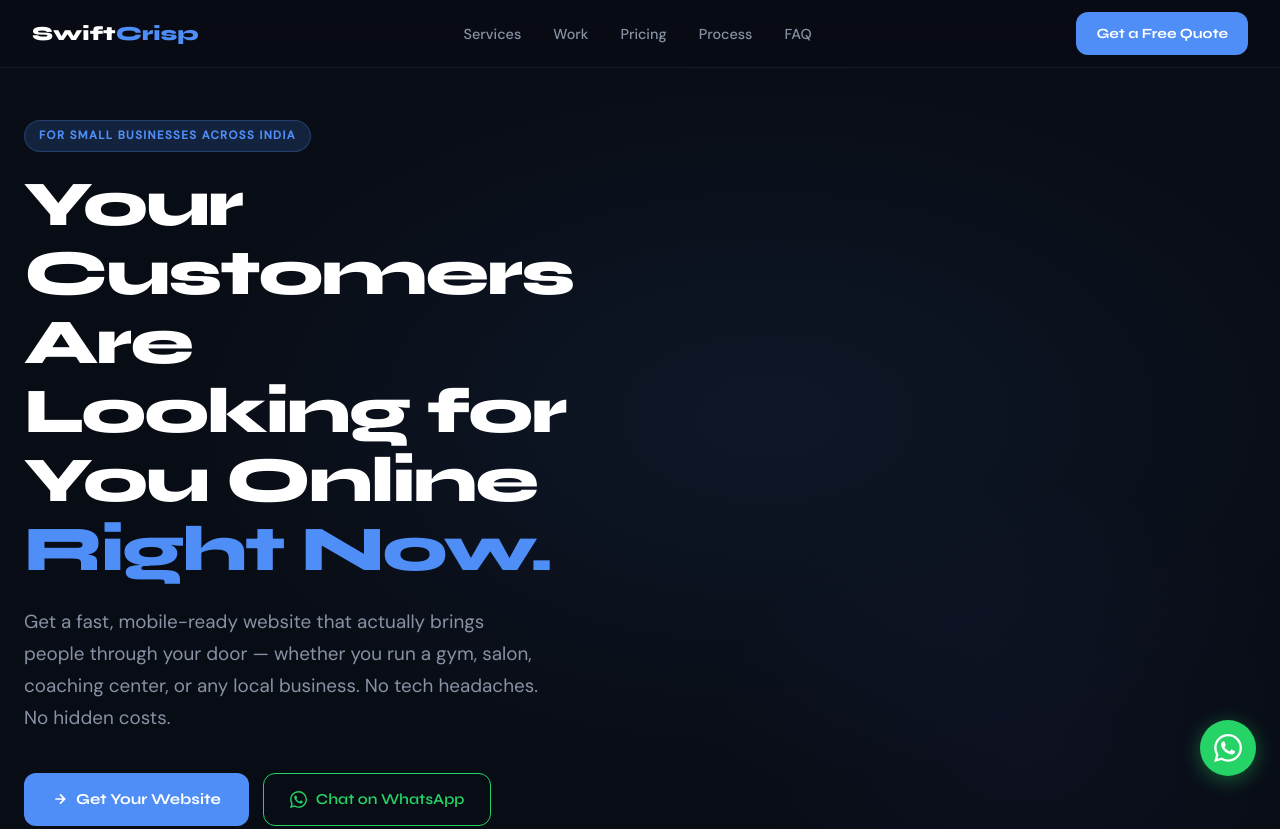
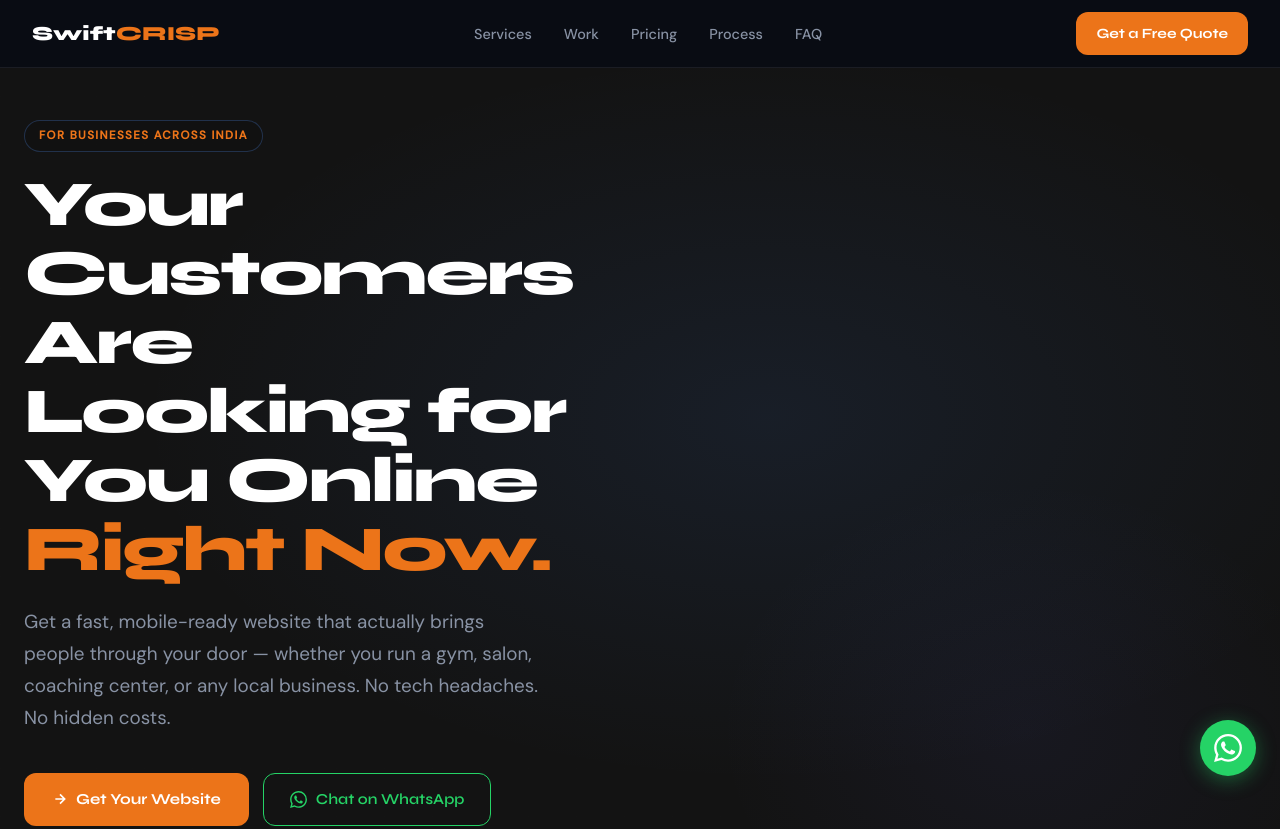
Before and after one commit to Okay-Shreyansh/swiftcrisp, a plain HTML site: page index.html in a window 1280 px wide. Shown: the top 829 px of the page. Drawn offline with Linux system fonts and the light colour scheme.

Commit message:
Initial commit

```diff
--- a/index.html
+++ b/index.html
@@ -3,7 +3,7 @@
 <head>
   <meta charset="UTF-8" />
   <meta name="viewport" content="width=device-width, initial-scale=1.0" />
-  <title>SwiftCrisp India – Affordable Websites for Small Businesses</title>
+  <title>SwiftCrisp – Affordable Websites for Small Businesses</title>
   <meta name="description" content="Get a fast, mobile-ready website for your gym, salon, or coaching center. Starting at ₹3,999. Built by a dedicated developer who understands local businesses." />
   <link rel="preconnect" href="https://fonts.googleapis.com">
   <link rel="preconnect" href="https://fonts.gstatic.com" crossorigin>
@@ -11,10 +11,10 @@
   <style>
     *, *::before, *::after { box-sizing: border-box; margin: 0; padding: 0; }
     html { scroll-behavior: smooth; font-size: 16px; }
-    body { font-family: 'DM Sans', sans-serif; background: #080c14; color: #e8eaf0; line-height: 1.7; overflow-x: hidden; }
+    body { font-family: 'DM Sans', sans-serif; background: #131313; color: #e8eaf0; line-height: 1.7; overflow-x: hidden; }
     :root {
-      --accent: #4f8ef7; --accent-glow: rgba(79,142,247,0.18); --accent-dark: #2563eb;
-      --surface: #0f1422; --surface2: #141928; --border: rgba(255,255,255,0.07);
+      --accent: #ec7419; --accent-glow: rgba(11, 11, 11, 0.18); --accent-dark: #f0650e;
+      --surface: #151515; --surface2: #1c1c1c; --border: rgba(255,255,255,0.07);
       --text-muted: #8892a4; --text: #e8eaf0; --heading: #ffffff;
       --radius: 12px; --max-w: 1120px; --section-pad: 96px 24px;
     }
@@ -100,10 +100,10 @@
     .port-body .pt { font-size: 0.75rem; color: var(--text-muted); text-transform: uppercase; letter-spacing: 0.1em; margin-bottom: 8px; }
     .port-body h3 { font-size: 1.1rem; font-weight: 700; margin-bottom: 10px; }
     .port-body p { font-size: 0.88rem; color: var(--text-muted); margin-bottom: 14px; }
-    .ptag { display: inline-block; font-size: 0.75rem; background: rgba(79,142,247,0.08); border: 1px solid rgba(79,142,247,0.18); color: var(--accent); padding: 4px 10px; border-radius: 6px; }
+    .ptag { display: inline-block; font-size: 0.75rem; background: rgba(40, 40, 40, 0.08); border: 1px solid rgba(79,142,247,0.18); color: var(--accent); padding: 4px 10px; border-radius: 6px; }
 
     /* PRICING */
-    #pricing { padding: var(--section-pad); background: var(--surface); }
+    #pricing { padding: var(--section-pad); background:#19191a; }
     .price-grid { display: grid; grid-template-columns: repeat(auto-fit, minmax(260px, 1fr)); gap: 24px; }
     .price-card { background: var(--surface2); border: 1px solid var(--border); border-radius: var(--radius); padding: 32px 28px; display: flex; flex-direction: column; transition: border-color 0.2s, transform 0.2s; }
     .price-card.pop { border-color: var(--accent); position: relative; }
@@ -188,7 +188,7 @@
 
 <!-- NAVBAR -->
 <nav id="navbar">
-  <a href="#hero" class="nav-logo">Swift<span>Crisp</span></a>
+  <a href="#hero" class="nav-logo">Swift<span>CRISP</span></a>
   <ul class="nav-links">
     <li><a href="#services">Services</a></li>
     <li><a href="#portfolio">Work</a></li>
@@ -210,7 +210,7 @@
   <a href="#pricing" onclick="closeMobile()">Pricing</a>
   <a href="#process" onclick="closeMobile()">Process</a>
   <a href="#faq" onclick="closeMobile()">FAQ</a>
-  <a href="https://wa.me/919XXXXXXXXX?text=Hi%2C%20I%20want%20a%20website" target="_blank" class="btn-wa" style="justify-content:center;margin-top:8px">
+  <a href="https://wa.me/918882156164?text=Hi%2C%20I%20want%20a%20website" target="_blank" class="btn-wa" style="justify-content:center;margin-top:8px">
     <svg width="17" height="17" viewBox="0 0 24 24" fill="currentColor"><path d="M17.472 14.382c-.297-.149-1.758-.867-2.03-.967-.273-.099-.471-.148-.67.15-.197.297-.767.966-.94 1.164-.173.199-.347.223-.644.075-.297-.15-1.255-.463-2.39-1.475-.883-.788-1.48-1.761-1.653-2.059-.173-.297-.018-.458.13-.606.134-.133.298-.347.446-.52.149-.174.198-.298.298-.497.099-.198.05-.371-.025-.52-.075-.149-.669-1.612-.916-2.207-.242-.579-.487-.5-.669-.51-.173-.008-.371-.01-.57-.01-.198 0-.52.074-.792.372-.272.297-1.04 1.016-1.04 2.479 0 1.462 1.065 2.875 1.213 3.074.149.198 2.096 3.2 5.077 4.487.709.306 1.262.489 1.694.625.712.227 1.36.195 1.871.118.571-.085 1.758-.719 2.006-1.413.248-.694.248-1.289.173-1.413-.074-.124-.272-.198-.57-.347m-5.421 7.403h-.004a9.87 9.87 0 01-5.031-1.378l-.361-.214-3.741.982.998-3.648-.235-.374a9.86 9.86 0 01-1.51-5.26c.001-5.45 4.436-9.884 9.888-9.884 2.64 0 5.122 1.03 6.988 2.898a9.825 9.825 0 012.893 6.994c-.003 5.45-4.437 9.884-9.885 9.884m8.413-18.297A11.815 11.815 0 0012.05 0C5.495 0 .16 5.335.157 11.892c0 2.096.547 4.142 1.588 5.945L.057 24l6.305-1.654a11.882 11.882 0 005.683 1.448h.005c6.554 0 11.89-5.335 11.893-11.893a11.821 11.821 0 00-3.48-8.413Z"/></svg>
     Chat on WhatsApp
   </a>
@@ -222,7 +222,7 @@
   <div class="hero-bg"></div>
   <div class="hero-grid"></div>
   <div class="hero-inner">
-    <span class="tag">For Small Businesses Across India</span>
+    <span class="tag">For Businesses Across India</span>
     <h1>Your Customers Are<br/>Looking for You Online<br/><span class="hl">Right Now.</span></h1>
     <p>Get a fast, mobile-ready website that actually brings people through your door — whether you run a gym, salon, coaching center, or any local business. No tech headaches. No hidden costs.</p>
     <div class="hero-ctas">
@@ -499,7 +499,7 @@
 <!-- FOOTER -->
 <footer>
   <div class="container">
-    <div class="footer-logo">Swift<span>Crisp</span> India</div>
+    <div class="footer-logo">Swift<span>CRISP</span> INDIA</div>
     <p style="margin-bottom:8px">Affordable websites for small businesses across India.</p>
     <p>© 2025 SwiftCrisp India &nbsp;·&nbsp; <a href="mailto:swiftcrispwebworks@gmail.com">swiftcrispwebworks@gmail.com</a></p>
   </div>
```
